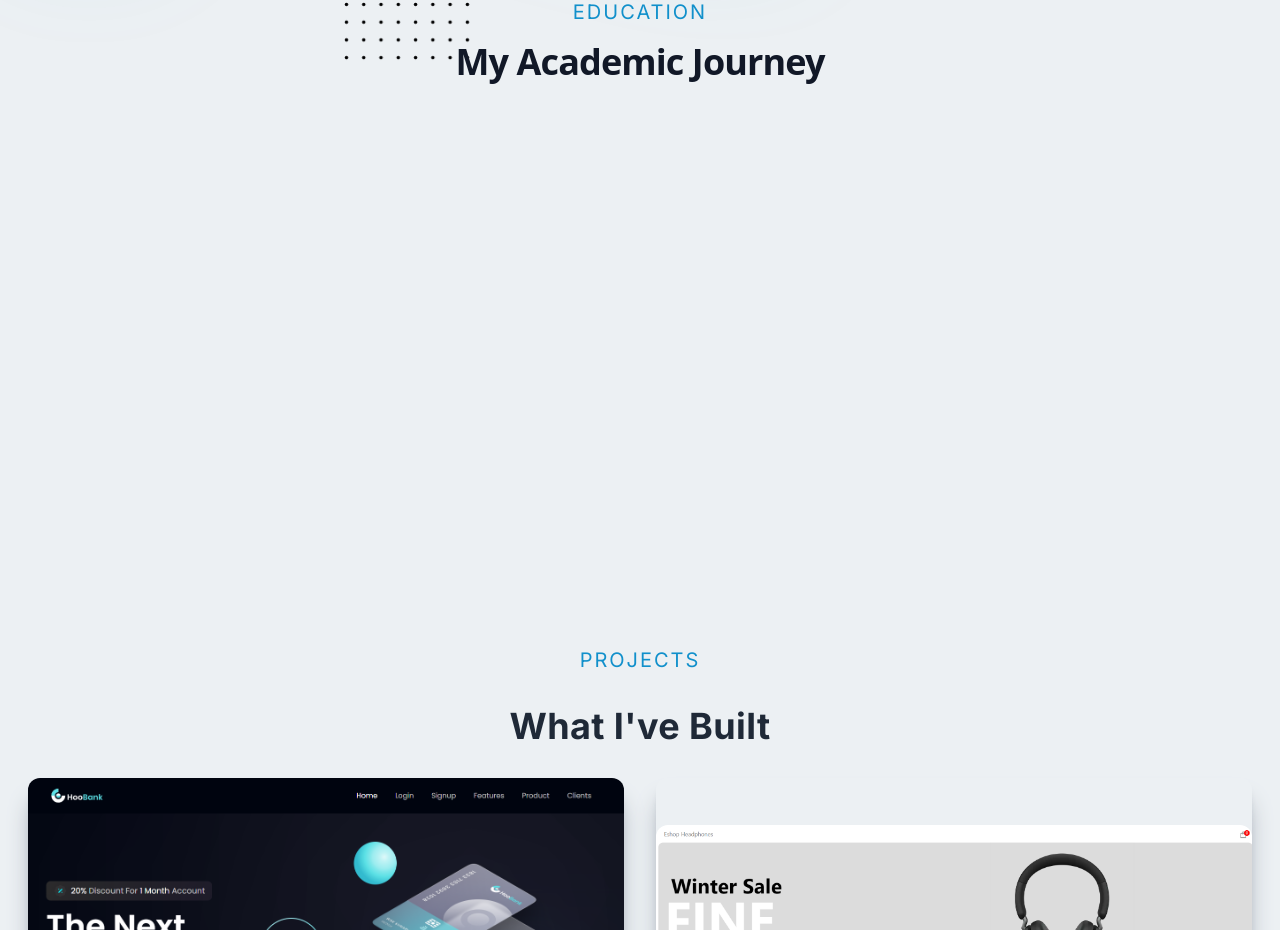
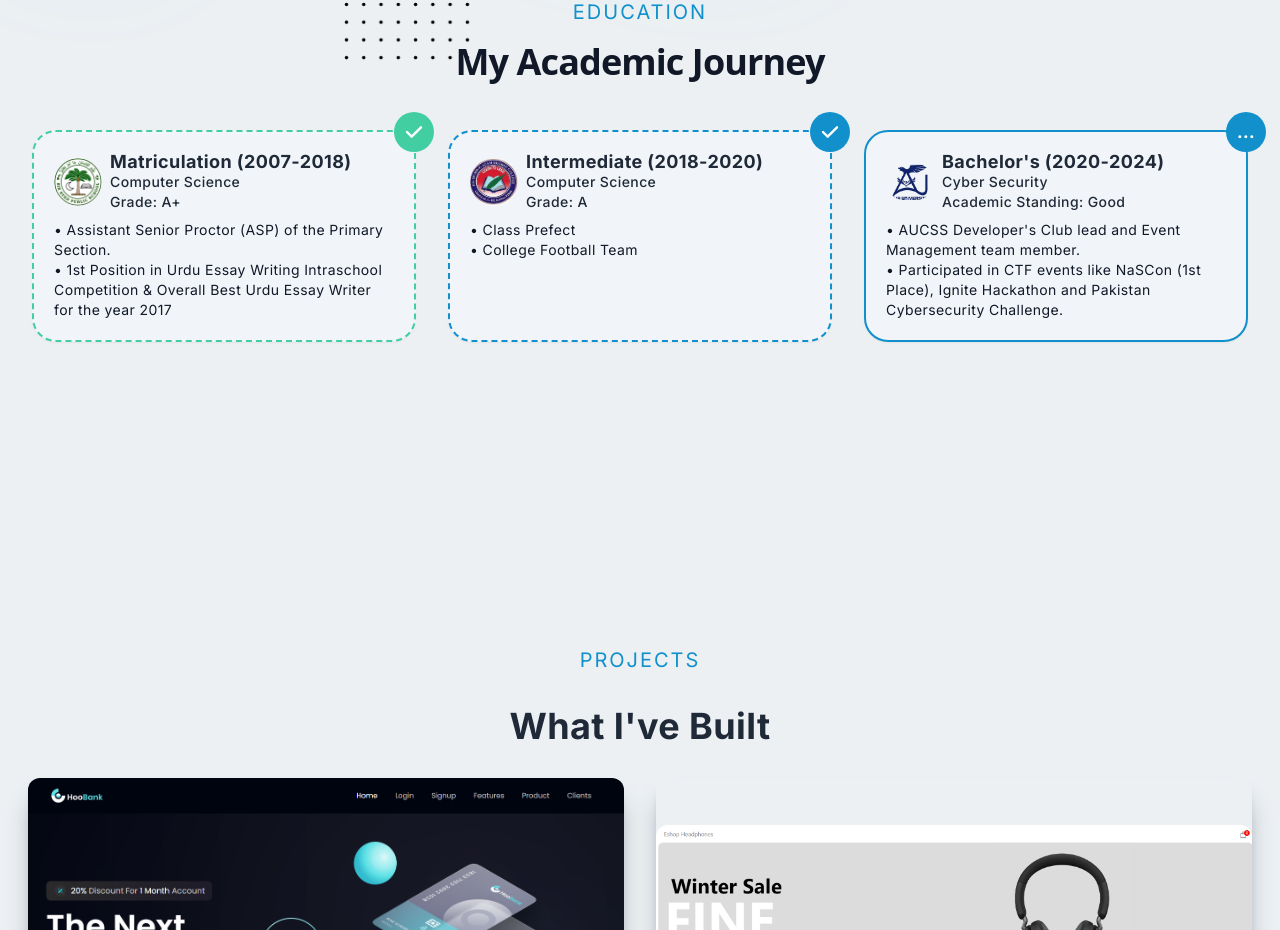
Before and after one commit to Tufalpha1/Portfolio, a Next.js app: page / in a window 1280 px wide. Shown: the part 3670-4600 px from the top of the page. Built offline with nearby package versions, Linux system fonts and the light colour scheme.

Commit message:
make some changes

```diff
--- a/src/app/layout.tsx
+++ b/src/app/layout.tsx
@@ -8,7 +8,7 @@ import Footer from '@/components/Footer'
 const inter = Inter({ subsets: ['latin'] })
 
 export const metadata: Metadata = {
-  title: 'Zain | Front-End Developer',
+  title: 'Zain',
   description: 'Generated by create next app',
 }
 
--- a/src/components/Education.tsx
+++ b/src/components/Education.tsx
@@ -42,7 +42,7 @@ const Education = () => {
             </span>{" "}
           </h2>
         </div>
-        <div className="fade grid gap-8 row-gap-5 md:row-gap-8 lg:grid-cols-3">
+        <div className="grid gap-8 row-gap-5 md:row-gap-8 lg:grid-cols-3">
           <div className="p-5 duration-300 transform bg-slate-100 border-2 border-dashed rounded-3xl shadow-sm border-[#43cea2] hover:-translate-y-2">
             <div className="flex items-center mb-2">
               <Image
```
